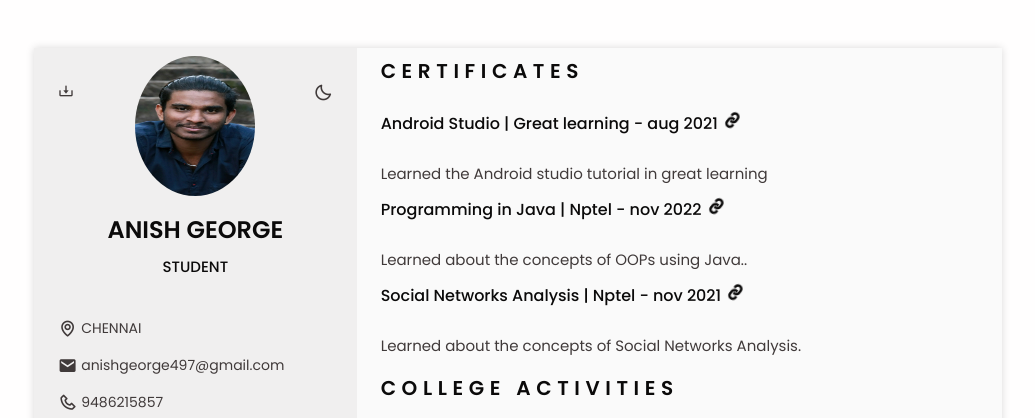
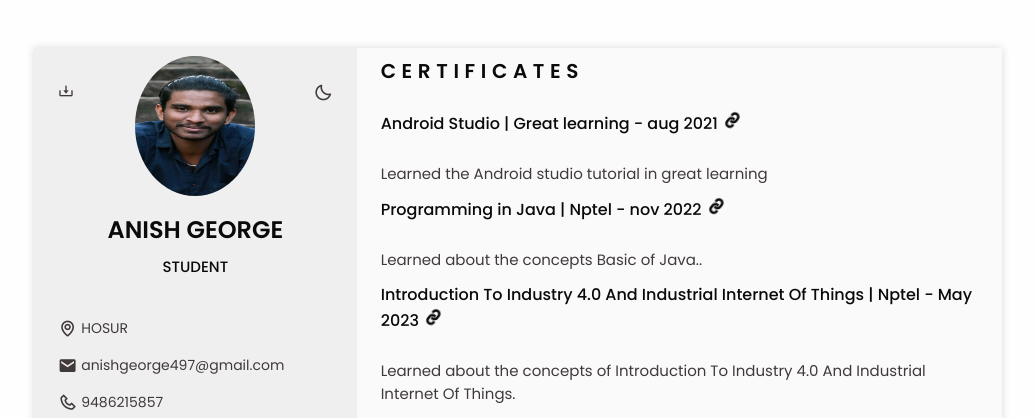
Before and after one commit to Anishgeorge-ani/anish, a plain HTML site: page index.html in a window 1280 px wide. Shown: the top 418 px of the page, without its empty margins (122-1157 px from the left). Drawn offline with nearby package versions, Linux system fonts and the light colour scheme.

Commit message:
Update index.html

```diff
--- a/index.html
+++ b/index.html
@@ -93,7 +93,7 @@
 
                             <div class="home__address bd-grid">
                                 <span class="home__information">
-                                    <i class='bx bx-map home__icon' ></i> CHENNAI
+                                    <i class='bx bx-map home__icon' ></i> HOSUR
                                 </span>
                                 <span class="home__information">
                                     <i class='bx bxs-envelope home__icon' ></i> anishgeorge497@gmail.com
@@ -266,13 +266,13 @@
                             </div>
 
                             <div class="certificate__content">
-                                <h3 class="certificate__title">Programming in Java | Nptel - nov 2022 <a class='section-title bx bx-link bx-tada' target="_blank" href=" "></a></h3>
-                                <p class="certificate__description">Learned about the concepts of OOPs using Java..</p>
+                                <h3 class="certificate__title">Programming in Java | Nptel - nov 2022 <a class='section-title bx bx-link bx-tada' target="_blank" href="https://drive.google.com/file/d/1e7dExMIsGcHT6omVLx_2JNDr-fjmmTcg/view?usp=share_link"></a></h3>
+                                <p class="certificate__description">Learned about the concepts Basic of Java..</p>
                             </div>
 
                             <div class="certificate__content">
-                                <h3 class="certificate__title">Social Networks Analysis | Nptel - nov 2021 <a class='section-title bx bx-link bx-tada' target="_blank" href=" "></a></h3>
-                                <p class="certificate__description">Learned about the concepts of Social Networks Analysis.</p>
+                                <h3 class="certificate__title">Introduction To Industry 4.0 And Industrial Internet Of Things | Nptel - May 2023 <a class='section-title bx bx-link bx-tada' target="_blank" href="https://drive.google.com/file/d/1e7dExMIsGcHT6omVLx_2JNDr-fjmmTcg/view?usp=share_link"></a></h3>
+                                <p class="certificate__description">Learned about the concepts of Introduction To Industry 4.0 And Industrial Internet Of Things.</p>
                             </div>
                         </div>
                     </section>
```
